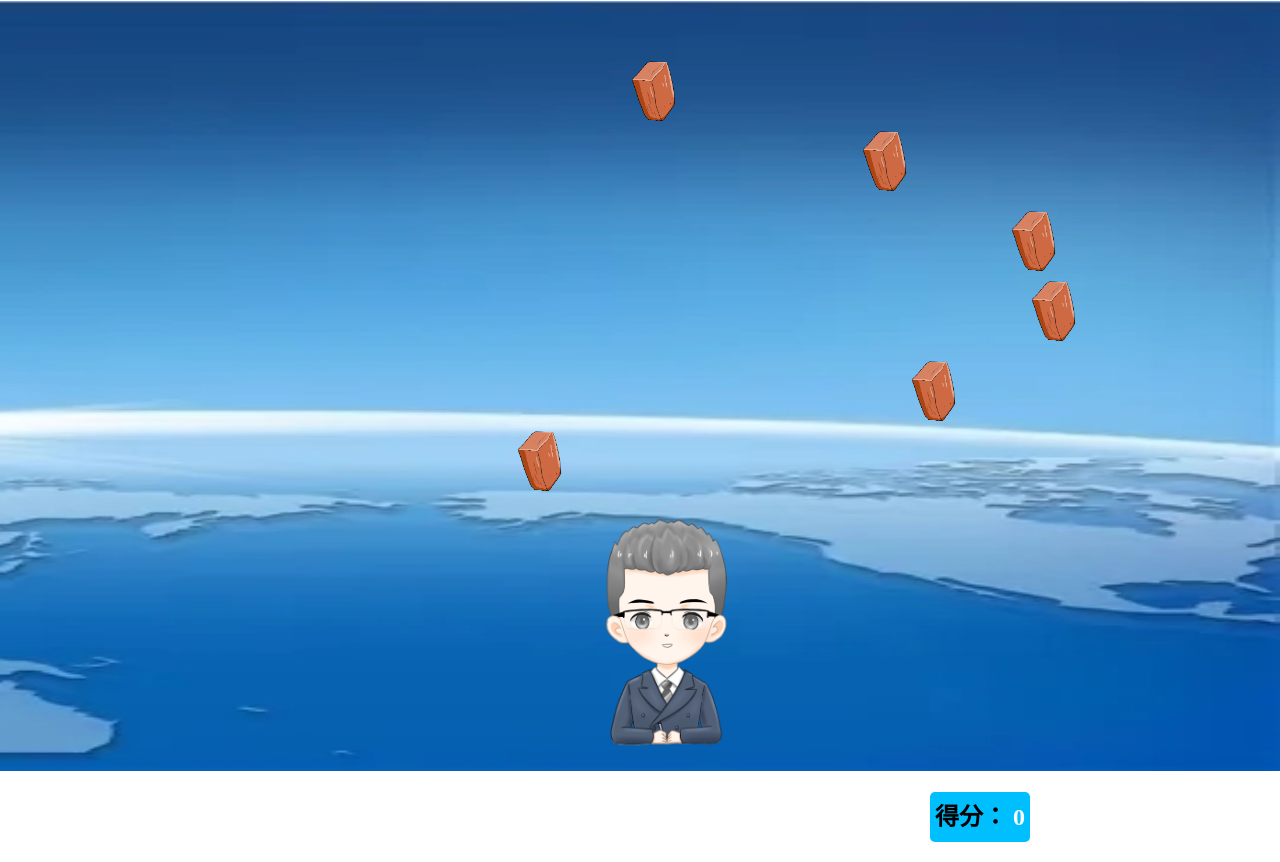
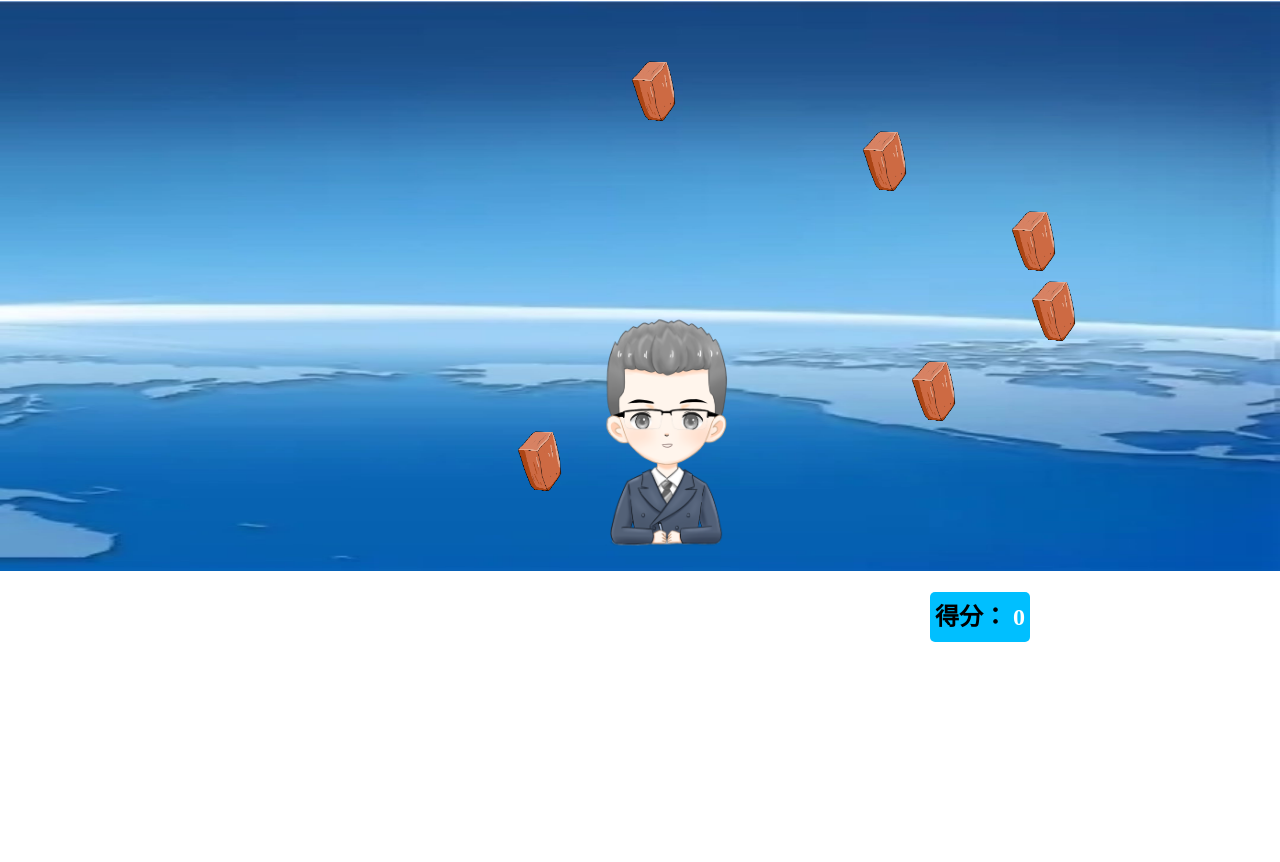
Before and after one commit to dune0421/html5_shooting_game_zgq, a plain HTML site: page index.html in a window 1280 px wide. After the commit the page ends 800 px from the top, so only its background shows below. Drawn offline with nearby package versions, Linux system fonts and the light colour scheme.

Commit message:
修改代码使适应屏幕

```diff
--- a/index.html
+++ b/index.html
@@ -16,7 +16,7 @@
 
    /*背景*/
    .container {
-    height: 770px;
+    height: 570px;
     width: 100%;
     background: url(img/bg.jpg) no-repeat center / 100% 100%;;
     margin: 1px auto; /*左右外边距1px，上下自动*/
@@ -31,7 +31,7 @@
     */
     background: url(img/zgq.png) no-repeat center / 100% 100%;
     position: absolute;
-    top: 510px;
+    top: 310px;
     left: calc(50% - 40px);
    }
 
```
